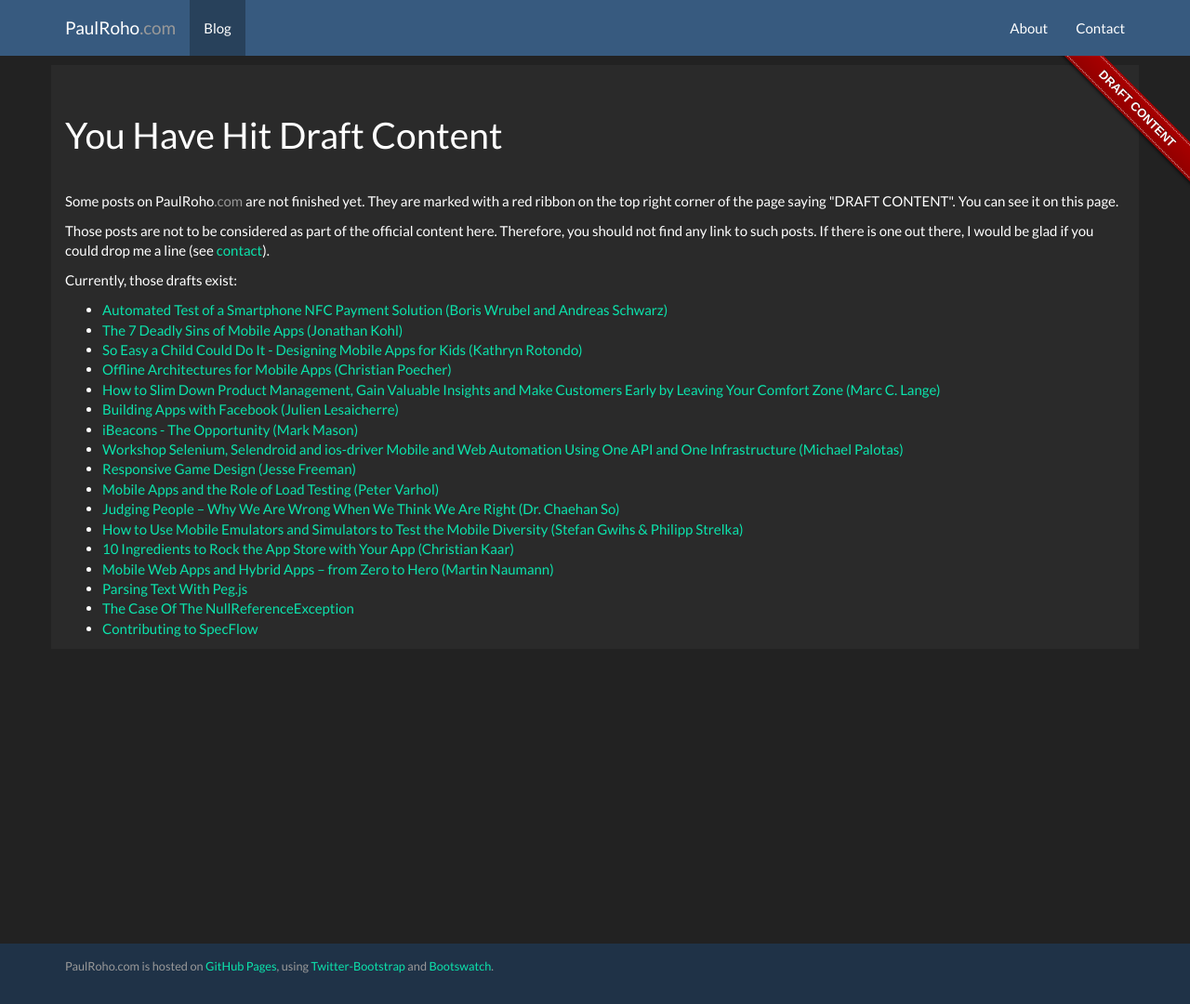
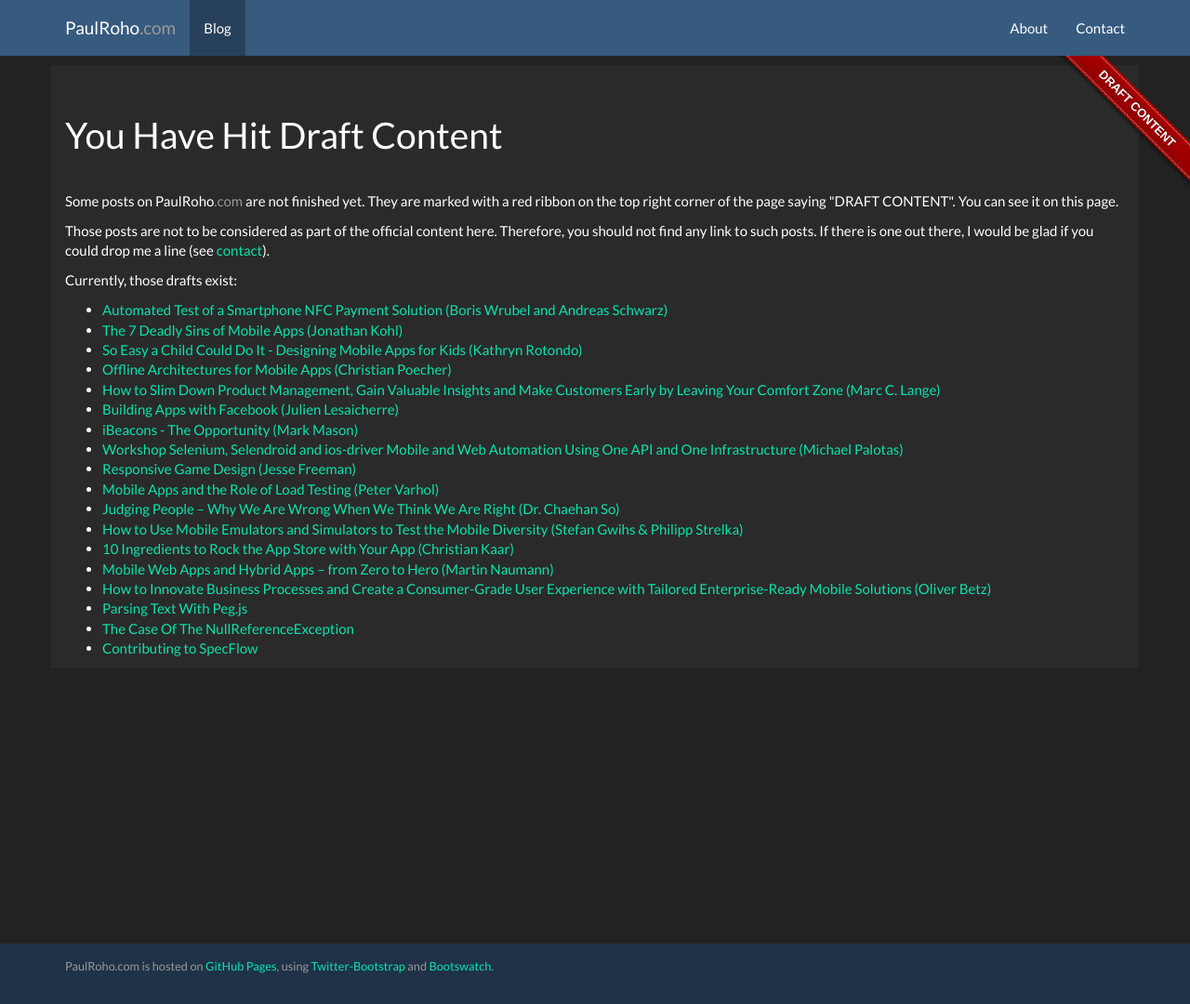
Before and after one commit to paulroho/paulroho.github.io, a Jekyll site: the page built from blog/draftcontent.html, in a window 1280 px wide and 1080 px high. Shown: the whole window at 93% size. Built offline with Jekyll 4.4.1, drawn with Linux system fonts in a browser that asks for light colours; nearby versions of some CDN libraries.

Commit message:
MAE2014: How to Innovate Business Processes and Create a Consumer-Grade User Experience with Tailored Enterprise-Ready Mobile Solutions (Oliver Betz)

```diff
--- a/_posts/2014-09-29-Innovate-Business-Processes-Consumer-Grade-UX.md
+++ b/_posts/2014-09-29-Innovate-Business-Processes-Consumer-Grade-UX.md
@@ -1,12 +1,22 @@
+---
+layout: blogdraft
+title: How to Innovate Business Processes and Create a Consumer-Grade User Experience with Tailored Enterprise-Ready Mobile Solutions (Oliver Betz)
+tags: [Mobile App Europe 2014, Mobile Apps]
+---
+
+Mobile App Europe 2014 Notes
+
 How to Innovate Business Processes and Create a Consumer-Grade User Experience with Tailored Enterprise-Ready Mobile Solutions
 ===
+Notes on a [session](http://mobileappeurope.com/talks/innovate-business-processes-create-consumer-grade-user-experience-tailored-enterprise-ready-mobile-solutions/ "How to Innovate Business Processes and Create a Consumer-Grade User Experience with Tailored Enterprise-Ready Mobile Solutions")
 by Oliver Betz (SAP)
+at the [Mobile App Europe 2014](http://mobileappeurope.com/).
 
 ---
 Mainly developing for iOS (north american market)
 
-Enterprise software younger employees, higher employee turnover
-Therefore trend: consumer-grade UX is the new standard in the enterprise
+* Enterprise software younger employees, higher employee turnover
+* Therefore trend: consumer-grade UX is the new standard in the enterprise
 
 Why UX:
 
@@ -28,7 +38,7 @@ Interesting: different target platforms for different areas in the world:
 * App1: iOS, no Android in the US,
 * App2: even a blackberry app for the canadian market).
 
-*App1 :Example: Kiewit (big US constrution company), 200 trucks a day (checkin in central office using backend system)
+* App1 :Example: Kiewit (big US constrution company), 200 trucks a day (checkin in central office using backend system)
 
 Funny: Betz was two or three times surprised about the applications behaviour
 
```
